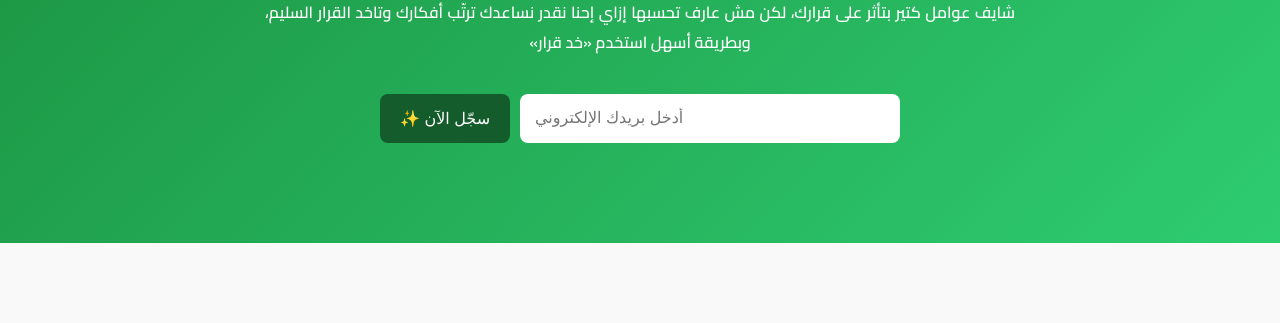
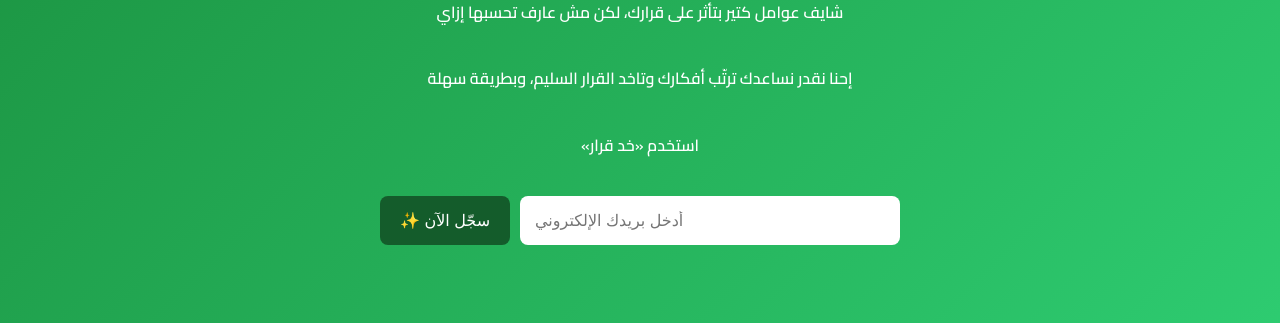
Before and after one commit to Mrwkky9/Saasoptin3, a plain HTML site: page index.html in a window 1280 px wide. Shown: the part 321-644 px from the top of the page. Drawn offline with Linux system fonts and the light colour scheme.

Commit message:
Update index.html
mod version

```diff
--- a/index.html
+++ b/index.html
@@ -45,7 +45,7 @@
       max-width: 750px;
       margin: 0 auto 36px;
       line-height: 1.9;
-      text-align: justify;        /* align both edges */
+      text-align: center;        /* align both edges --> or not */
       text-align-last: center;    /* last line centered (use 'right' if you prefer) */
     }
 
@@ -133,9 +133,9 @@
     <h1>خد قرار </h1>
     <h2>محتار فقرار!</h2>
     <p>
-      شايف عوامل كتير بتأثر على قرارك، لكن مش عارف تحسبها إزاي
-      إحنا نقدر نساعدك ترتّب أفكارك وتاخد القرار السليم، وبطريقة أسهل
-      استخدم «خد قرار»
+      شايف عوامل كتير بتأثر على قرارك، لكن مش عارف تحسبها إزاي</p>
+      <p>إحنا نقدر نساعدك ترتّب أفكارك وتاخد القرار السليم، وبطريقة سهلة</p>
+      <p>استخدم «خد قرار»
     </p>
 
     <!-- Opt-in Form -->
@@ -170,8 +170,8 @@
   <section class="cta rtl">
     <h2>انضم الآن لتكون من أوائل المستخدمين</h2>
     <p>
-      نحن نطلق أول منصّة ذكية تساعدك في <strong>اتخاذ القرارات بثقة وسرعة</strong>.
-      التسجيل المبكر يمنحك مزايا حصرية ودعوة خاصة للتجربة الأولى
+      نحن نطلق أول منصّة ذكية تساعدك في <strong>اتخاذ القرارات بثقة وسرعة</strong>.</p>
+      <p>التسجيل المبكر يمنحك مزايا حصرية ودعوة خاصة للتجربة الأولى
     </p>
     <a href="#optin">سجّل مجانًا الآن</a>
   </section>
```
